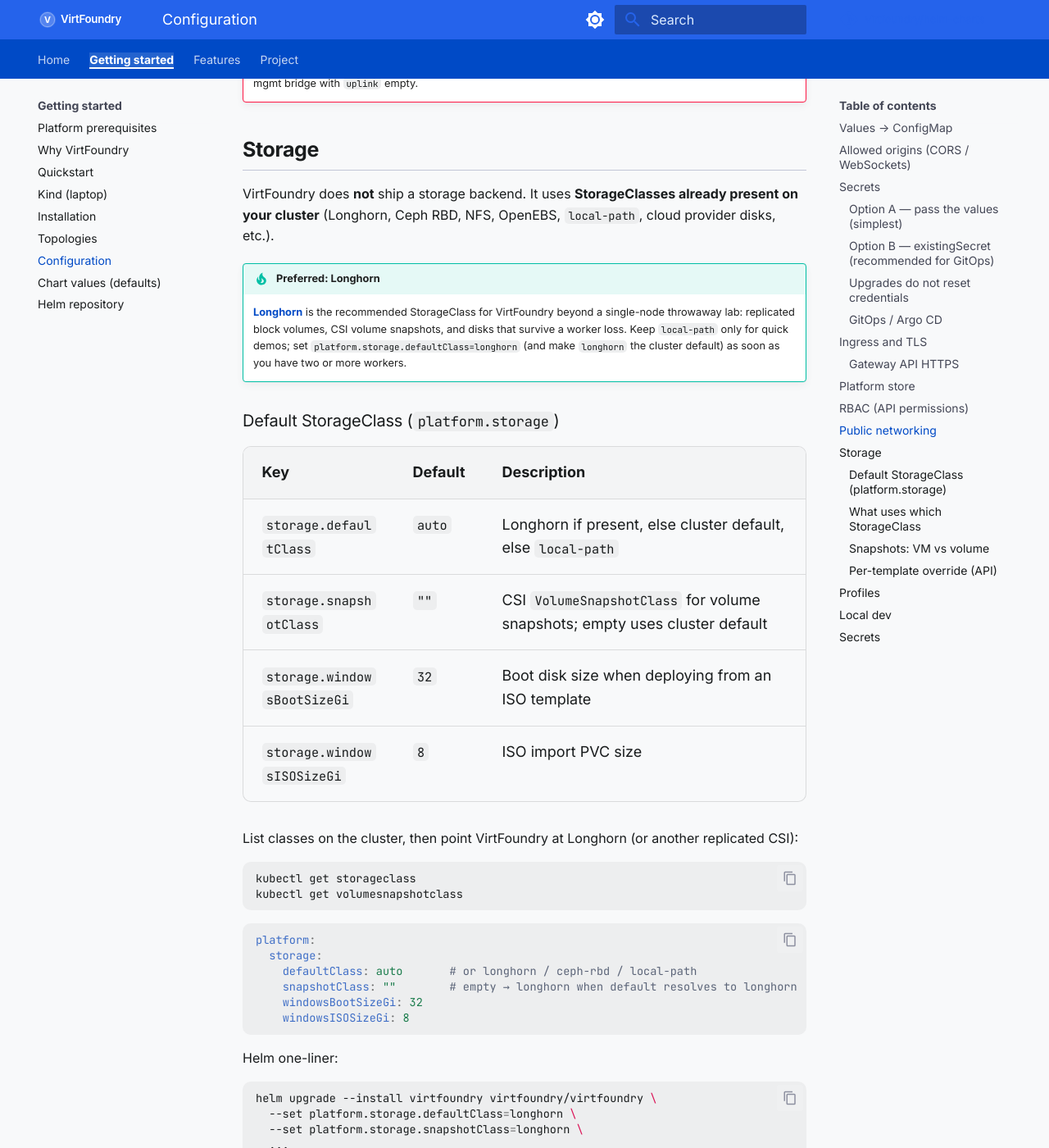
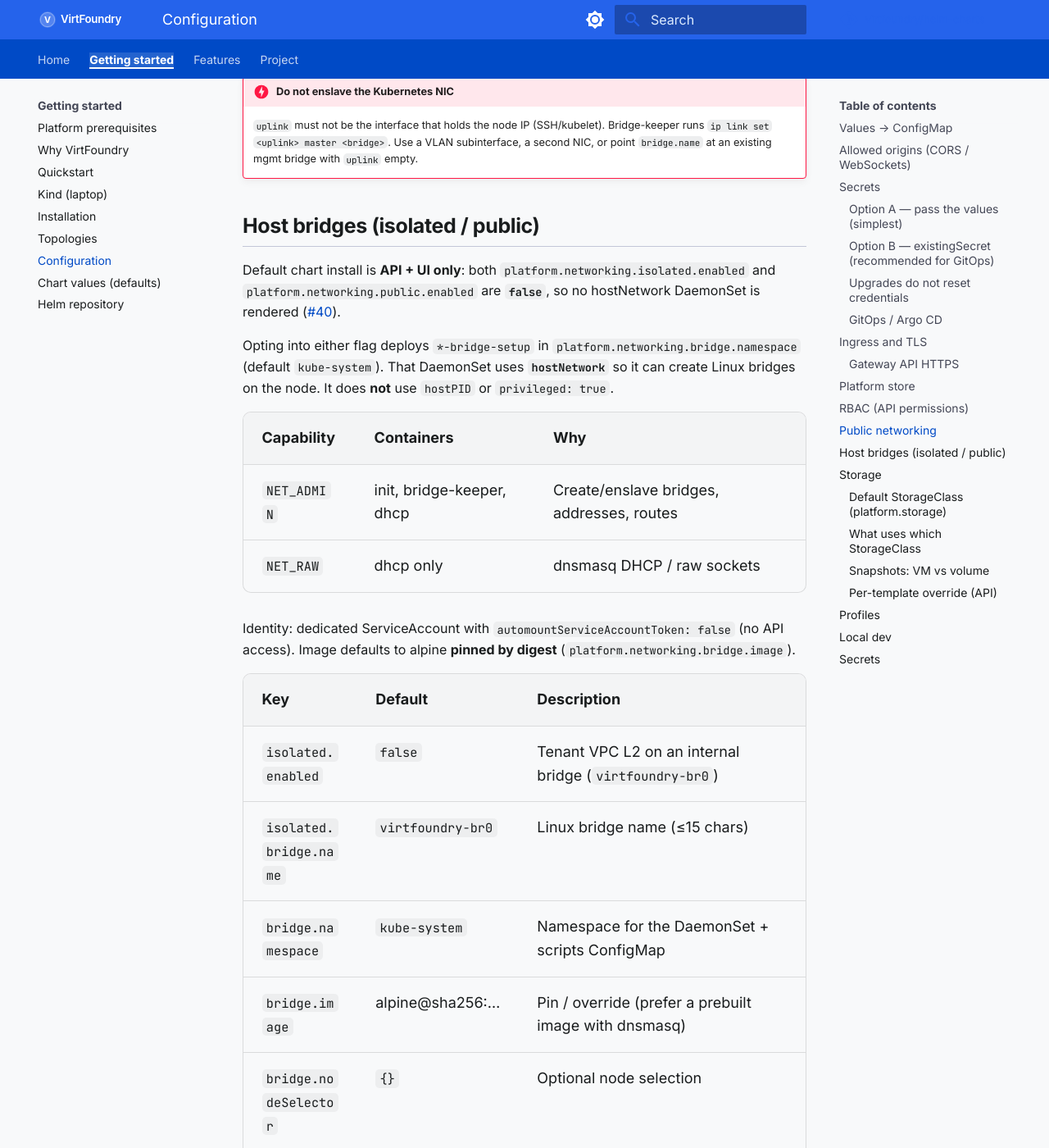
Before and after one commit to virtfoundry/helm-charts, an MkDocs documentation site: the page built from docs/guide/configuration.md, in a window 1280 px wide and 1400 px high, scrolled down 9127 px. Shown: the whole window at 82% size. Built offline with MkDocs 1.6.1 and Material for MkDocs 9.7.7, drawn with Linux system fonts in a browser that asks for light colours; comment, search, counter and statistics services are not loaded; some of the changed text lies outside the part shown.

Commit message:
fix(chart)!: default isolated networking off and harden bridge DaemonSet (#53)
API+UI-only installs must not schedule a hostNetwork bridge DaemonSet.
Drop hostPID and privileged in favor of NET_ADMIN/NET_RAW, use a dedicated
SA without token automount, pin alpine by digest, and document opt-in host
privileges. Closes #40.

```diff
--- a/docs/guide/configuration.md
+++ b/docs/guide/configuration.md
@@ -11,7 +11,8 @@
 | `config.jwtExpire` | `security.jwt_expire` | |
 | `config.kubevirtEnabled` | `kubevirt.enabled` | |
 | `api.security.allowedOrigins` | `security.allowed_origins` | CORS / WS Origin allowlist — see [Allowed origins](#allowed-origins-cors--websockets) |
-| `platform.networking.public.*` | `networking.public.*` | Shared VM network |
+| `platform.networking.public.*` | `networking.public.*` | Shared VM network (off by default) |
+| `platform.networking.isolated.enabled` | — | Host bridge DaemonSet for tenant VPCs (off by default; see [Host bridges](#host-bridges-isolated--public)) |
 | `platform.networking.isolated.bridge.name` | `networking.isolated.bridge_name` | Tenant VPC bridge |
 | `platform.networking.vm.*` | `networking.vm.*` | Default VM networking |
 | `platform.storage.*` | `storage.*` | Default StorageClass for CDI/ISO disks |
@@ -208,7 +209,7 @@
 
 | Key | Default | Description |
 |-----|---------|-------------|
-| `public.enabled` | `false` | Shared public network |
+| `public.enabled` | `false` | Shared public network (schedules host bridge DaemonSet when true) |
 | `public.autoFromCluster` | `true` | Fill empty/default CIDR, gateway, pool, DNS from Node InternalIP |
 | `public.cidr` | `10.0.50.0/24` | Fallback when auto cannot see the API; L3 CIDR — VLAN **or** house LAN |
 | `public.gateway` | `10.0.50.254` | VM default gateway in cloud-init — **must match a reachable router IP on that CIDR** |
@@ -225,6 +226,34 @@
 
 !!! danger "Do not enslave the Kubernetes NIC"
     `uplink` must not be the interface that holds the node IP (SSH/kubelet). Bridge-keeper runs `ip link set <uplink> master <bridge>`. Use a VLAN subinterface, a second NIC, or point `bridge.name` at an existing mgmt bridge with `uplink` empty.
+
+## Host bridges (isolated / public)
+
+Default chart install is **API + UI only**: both `platform.networking.isolated.enabled` and `platform.networking.public.enabled` are **`false`**, so no hostNetwork DaemonSet is rendered ([#40](https://github.com/virtfoundry/helm-charts/issues/40)).
+
+Opting into either flag deploys `*-bridge-setup` in `platform.networking.bridge.namespace` (default `kube-system`). That DaemonSet uses **`hostNetwork`** so it can create Linux bridges on the node. It does **not** use `hostPID` or `privileged: true`.
+
+| Capability | Containers | Why |
+|------------|------------|-----|
+| `NET_ADMIN` | init, bridge-keeper, dhcp | Create/enslave bridges, addresses, routes |
+| `NET_RAW` | dhcp only | dnsmasq DHCP / raw sockets |
+
+Identity: dedicated ServiceAccount with `automountServiceAccountToken: false` (no API access). Image defaults to alpine **pinned by digest** (`platform.networking.bridge.image`).
+
+| Key | Default | Description |
+|-----|---------|-------------|
+| `isolated.enabled` | `false` | Tenant VPC L2 on an internal bridge (`virtfoundry-br0`) |
+| `isolated.bridge.name` | `virtfoundry-br0` | Linux bridge name (≤15 chars) |
+| `bridge.namespace` | `kube-system` | Namespace for the DaemonSet + scripts ConfigMap |
+| `bridge.image` | alpine@sha256:… | Pin / override (prefer a prebuilt image with dnsmasq) |
+| `bridge.nodeSelector` | `{}` | Optional node selection |
+| `bridge.tolerations` | `[]` | Empty respects control-plane `NoSchedule`; set `operator: Exists` for kind / single-node homelabs |
+
+!!! warning "Host privileges are intentional"
+    Enabling isolated or public networking is an **operator opt-in** to host networking on every selected node. Do not enable it for a control-plane-only install unless you need Multus host bridges.
+
+!!! note "DHCP still runs `apk add dnsmasq`"
+    Until a prebuilt bridge/DHCP image ships, the public `dhcp` container installs dnsmasq at start. Override `bridge.image` with an image that already includes dnsmasq to remove that step.
 
 ## Storage
 
```
Also changed, not shown: CHANGELOG.md (+2 -0 lines), charts/virtfoundry/README.md (+7 -0 lines), docs/guide/chart-values.md (+6 -0 lines), docs/guide/features/networking.md (+2 -0 lines), docs/guide/kind.md (+1 -1 lines), docs/project/changelog.md (+2 -0 lines), 4 other files.
